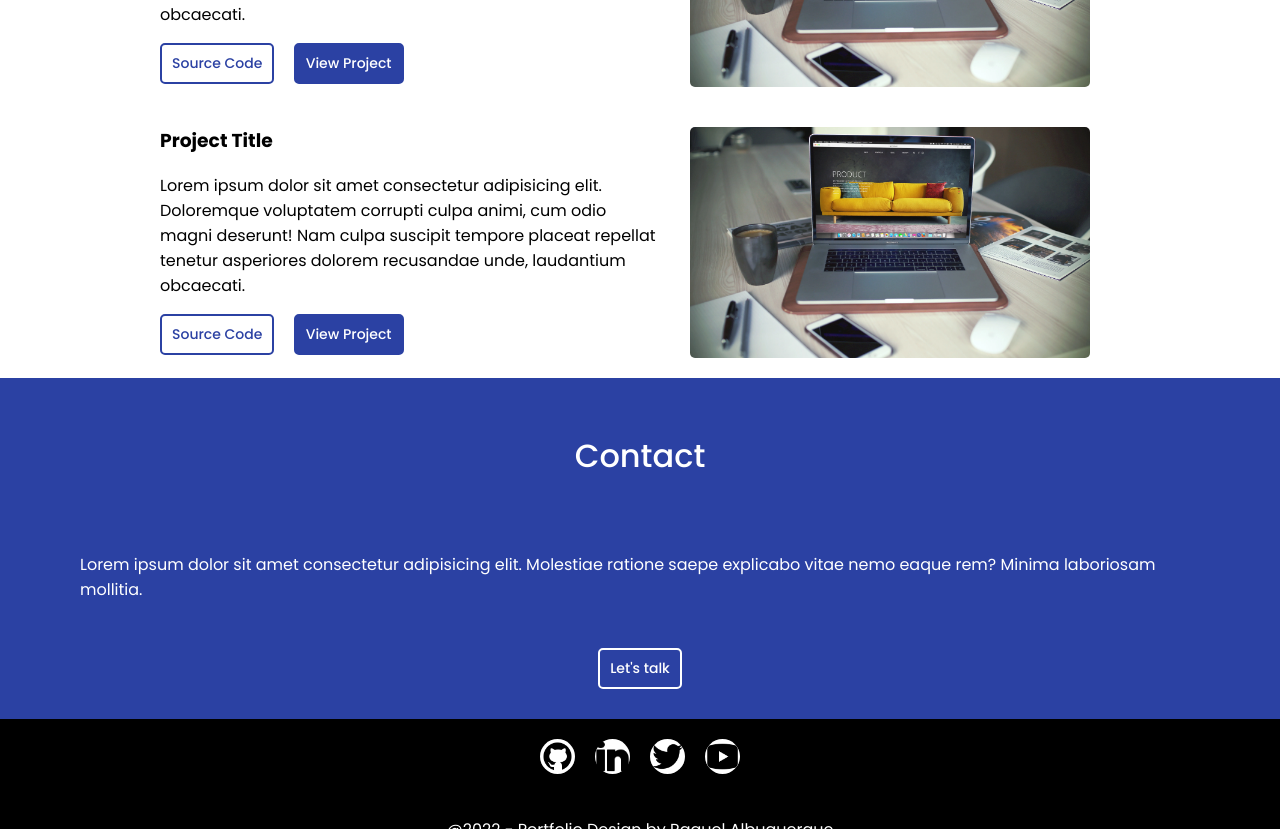
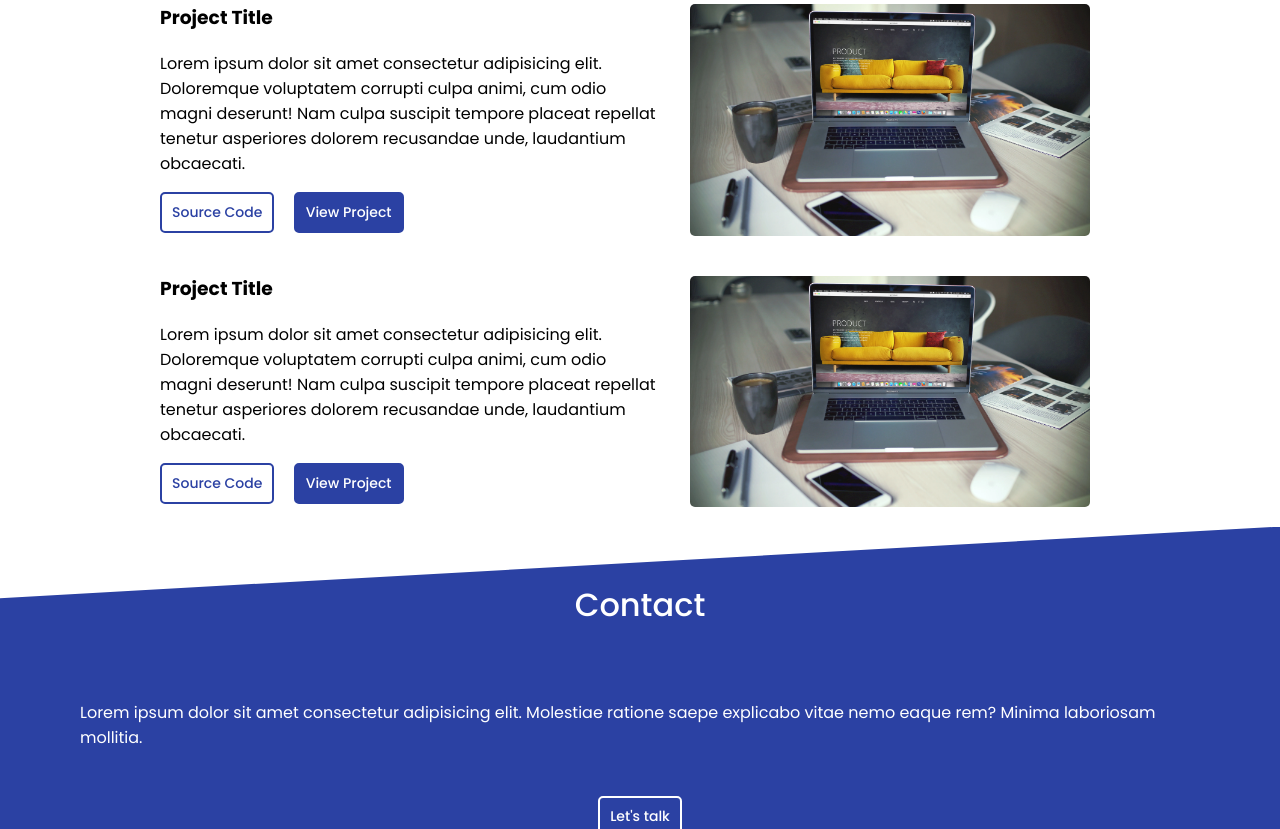
Before and after one commit to raquelmgalbuquerque/raquelmgalbuquerque.github.io, a plain HTML site: page index.html in a window 1280 px wide. Shown: the part 1971-2800 px from the top of the page. Drawn offline with Linux system fonts and the light colour scheme.

Commit message:
Fixed issues with social links. Added clip-path to about and contact sections.

```diff
--- a/index.html
+++ b/index.html
@@ -148,20 +148,24 @@
     <footer class="projects-social-links">
       <div class="projects-social-links-container">
         <ul>
-          <li>
+          <li class="social-item">
             <a
               href="https://github.com/raquelmgalbuquerque"
               class="social-link github"
             ></a>
           </li>
-          <li>
+          <li class="social-item">
             <a
               href="https://www.linkedin.com/in/raquelmgalbuquerque/"
               class="social-link linkedin"
             ></a>
           </li>
-          <li><a href="" class="social-link twitter"></a></li>
-          <li><a href="" class="social-link youtube"></a></li>
+          <li class="social-item">
+            <a href="" class="social-link twitter"></a>
+          </li>
+          <li class="social-item">
+            <a href="" class="social-link youtube"></a>
+          </li>
         </ul>
       </div>
       <p>@2022 - Portfolio Design by Raquel Albuquerque</p>
--- a/styles/css/index.css
+++ b/styles/css/index.css
@@ -3,7 +3,7 @@
   --color-text-secondary: #fff;
   --color-primary: #2b41a3;
   --color-secondary: #fff;
-  --color-tertiary: black;
+  --color-tertiary: #002324;
 }
 
 /* styles reset */
@@ -107,6 +107,8 @@ h2 {
 .about {
   color: var(--color-text-secondary);
   background-color: var(--color-primary);
+  height: 700px;
+  clip-path: polygon(0 0, 100% 0, 100% 81%, 0% 100%);
 }
 
 @media (min-width: 992px) {
@@ -177,6 +179,7 @@ h2 {
 .contact {
   color: var(--color-text-secondary);
   background-color: var(--color-primary);
+  clip-path: polygon(0 21%, 100% 0, 100% 100%, 0% 100%);
 }
 
 .contact-container {
@@ -209,15 +212,20 @@ h2 {
   justify-content: center;
 }
 
-.social-link {
+.social-item {
   display: inline-block;
-  width: 35px;
-  height: 35px;
-  background-size: 35px;
-  background-repeat: no-repeat;
   background-color: var(--color-secondary);
   border-radius: 50%;
-  margin: 20px 10px;
+  margin: 30px 10px;
+  padding: 5px;
+}
+
+.social-link {
+  display: block;
+  width: 30px;
+  height: 30px;
+  background-size: 30px;
+  background-repeat: no-repeat;
 }
 
 .github {
```
